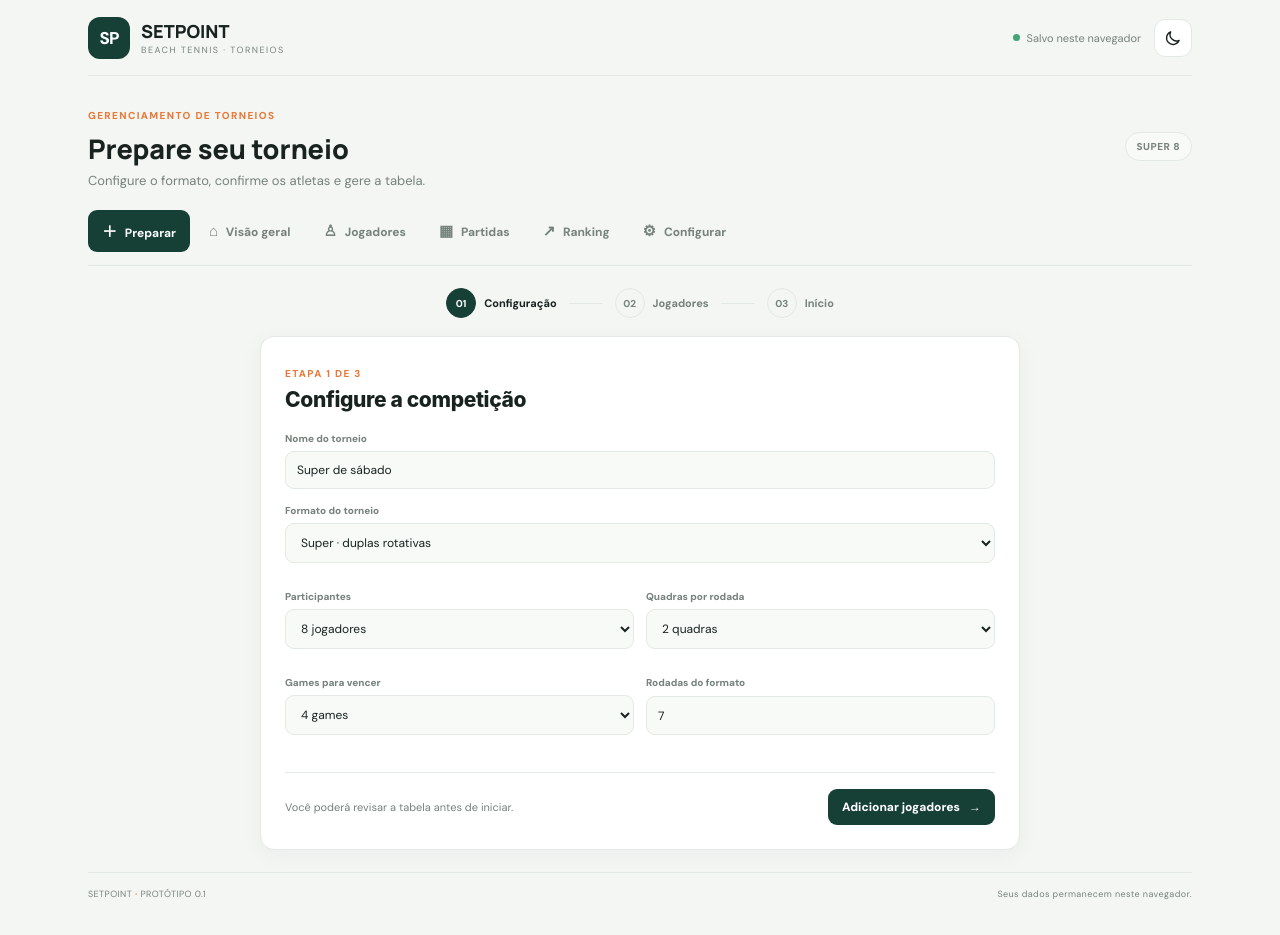
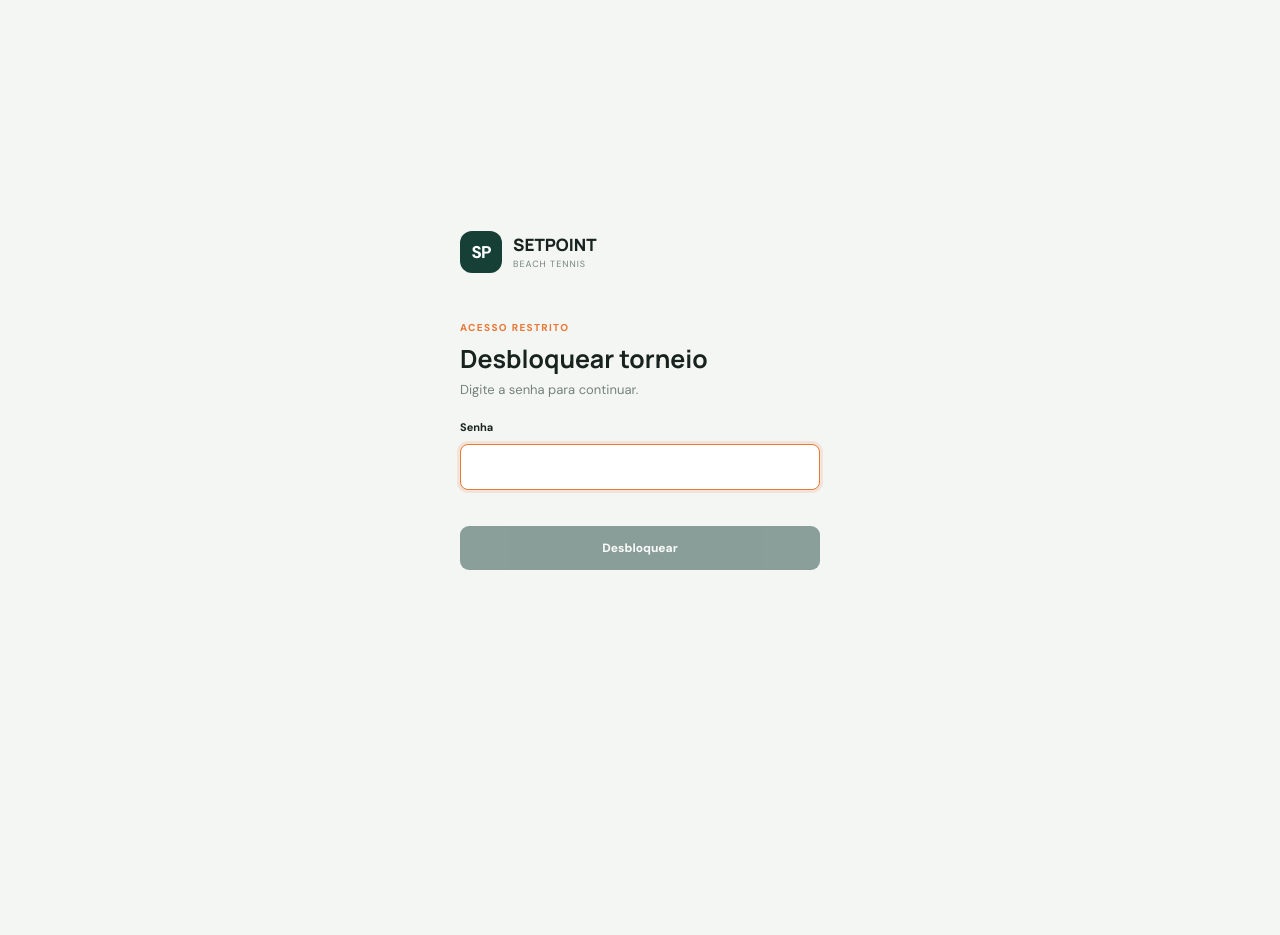
Before and after one commit to richardmvb/setpoint-beach-tennis, an Angular app: page / in a window 1280 px wide. After the commit the page ends 800 px from the top, so only its background shows below. Built offline with nearby package versions, Linux system fonts and the light colour scheme.

Commit message:
feat: lock screen weak

```diff
--- a/src/app/app.component.html
+++ b/src/app/app.component.html
@@ -1,4 +1,15 @@
-<div class="app-shell" [class.ranking-view]="page === 'ranking'">
+<main *ngIf="isLocked" class="lock-screen">
+  <form class="lock-panel" (ngSubmit)="unlock()">
+    <div class="lock-brand"><span class="brand-mark">SP</span><span><strong>SETPOINT</strong><small>BEACH TENNIS</small></span></div>
+    <div><span class="card-kicker">ACESSO RESTRITO</span><h1>Desbloquear torneio</h1><p>Digite a senha para continuar.</p></div>
+    <label for="sitePassword">Senha</label>
+    <input id="sitePassword" name="sitePassword" type="password" [(ngModel)]="sitePassword" autocomplete="current-password" autofocus required [attr.aria-invalid]="!!lockError" aria-describedby="lockFeedback">
+    <p id="lockFeedback" class="lock-feedback" [class.visible]="!!lockError" aria-live="polite">{{ lockError }}</p>
+    <button class="button primary" type="submit" [disabled]="!sitePassword">Desbloquear</button>
+  </form>
+</main>
+
+<div *ngIf="!isLocked" class="app-shell" [class.ranking-view]="page === 'ranking'">
   <header class="topbar">
     <button class="brand brand-button" type="button" (click)="navigate('overview')" aria-label="SETPOINT início">
       <span class="brand-mark">SP</span>
--- a/src/app/app.component.ts
+++ b/src/app/app.component.ts
@@ -23,6 +23,9 @@ interface GroupStandingTable {
   entries: GroupStandingEntry[];
 }
 
+const ACCESS_PASSWORD = 'bt2026';
+const UNLOCK_SESSION_KEY = 'setpoint.unlocked';
+
 @Component({
   selector: 'app-root',
   standalone: true,
@@ -30,6 +33,9 @@ interface GroupStandingTable {
   templateUrl: './app.component.html'
 })
 export class AppComponent implements OnInit {
+  isLocked = true;
+  sitePassword = '';
+  lockError = '';
   page: Page = 'setup';
   theme: ThemeMode = 'light';
   state: TournamentState;
@@ -49,6 +55,8 @@ export class AppComponent implements OnInit {
     private groupScheduler: GroupScheduleService,
     private finalsScheduler: FinalsService
   ) {
+    try { this.isLocked = sessionStorage.getItem(UNLOCK_SESSION_KEY) !== 'true'; }
+    catch { this.isLocked = true; }
     this.state = this.storage.loadTournament() ?? {
       version: 1, name: 'Super de sábado', size: 8, courts: 2, gamesToWin: 4,
       roundCount: 7, players: [], rounds: [], createdAt: new Date().toISOString(),
@@ -70,6 +78,18 @@ export class AppComponent implements OnInit {
   }
 
   ngOnInit(): void { this.applyTheme(); }
+
+  unlock(): void {
+    if (this.sitePassword !== ACCESS_PASSWORD) {
+      this.sitePassword = '';
+      this.lockError = 'Senha incorreta. Tente novamente.';
+      return;
+    }
+    try { sessionStorage.setItem(UNLOCK_SESSION_KEY, 'true'); } catch { /* desbloqueio vale até recarregar */ }
+    this.isLocked = false;
+    this.sitePassword = '';
+    this.lockError = '';
+  }
 
   get hasSchedule(): boolean { return this.state.rounds.length > 0; }
   get hasFinals(): boolean { return !!this.state.finals; }
--- a/src/styles.css
+++ b/src/styles.css
@@ -134,3 +134,17 @@
 .tie-draw-result li b{min-width:28px;color:var(--orange)}
 .tie-draw-actions{display:flex;justify-content:flex-end;gap:9px;margin-top:22px;padding-top:15px;border-top:1px solid var(--border)}
 @media(max-width:420px){.tie-draw-modal{padding:17px}.tie-draw-modal h2{font-size:19px}.tie-draw-actions{flex-direction:column-reverse}.tie-draw-actions button{width:100%}}
+.lock-screen{min-height:100svh;display:grid;place-items:center;padding:24px;background:var(--bg);color:var(--text)}
+.lock-panel{width:min(100%,360px);display:grid;gap:10px}
+.lock-brand{display:flex;align-items:center;gap:11px;margin-bottom:32px}
+.lock-brand strong{display:block;font:800 17px var(--font-display),sans-serif}
+.lock-brand small{display:block;margin-top:2px;color:var(--muted);font-size:9px;letter-spacing:1px}
+.lock-panel h1{margin:5px 0;font:700 25px var(--font-display),sans-serif}
+.lock-panel>div:nth-child(2)>p{margin:0 0 12px;color:var(--muted);font-size:13px}
+.lock-panel>label{font-size:11px;font-weight:700}
+.lock-panel>input{width:100%;height:46px;padding:0 12px;border:1px solid var(--border);border-radius:8px;background:var(--surface);color:var(--text);font:inherit;outline:none}
+.lock-panel>input:focus{border-color:var(--orange);box-shadow:0 0 0 3px color-mix(in srgb,var(--orange) 15%,transparent)}
+.lock-feedback{min-height:16px;margin:0;color:var(--danger);font-size:11px;opacity:0}
+.lock-feedback.visible{opacity:1}
+.lock-panel>.button{width:100%;min-height:44px}
+@media(max-width:420px){.lock-brand{margin-bottom:22px}.lock-panel h1{font-size:22px}}
```
